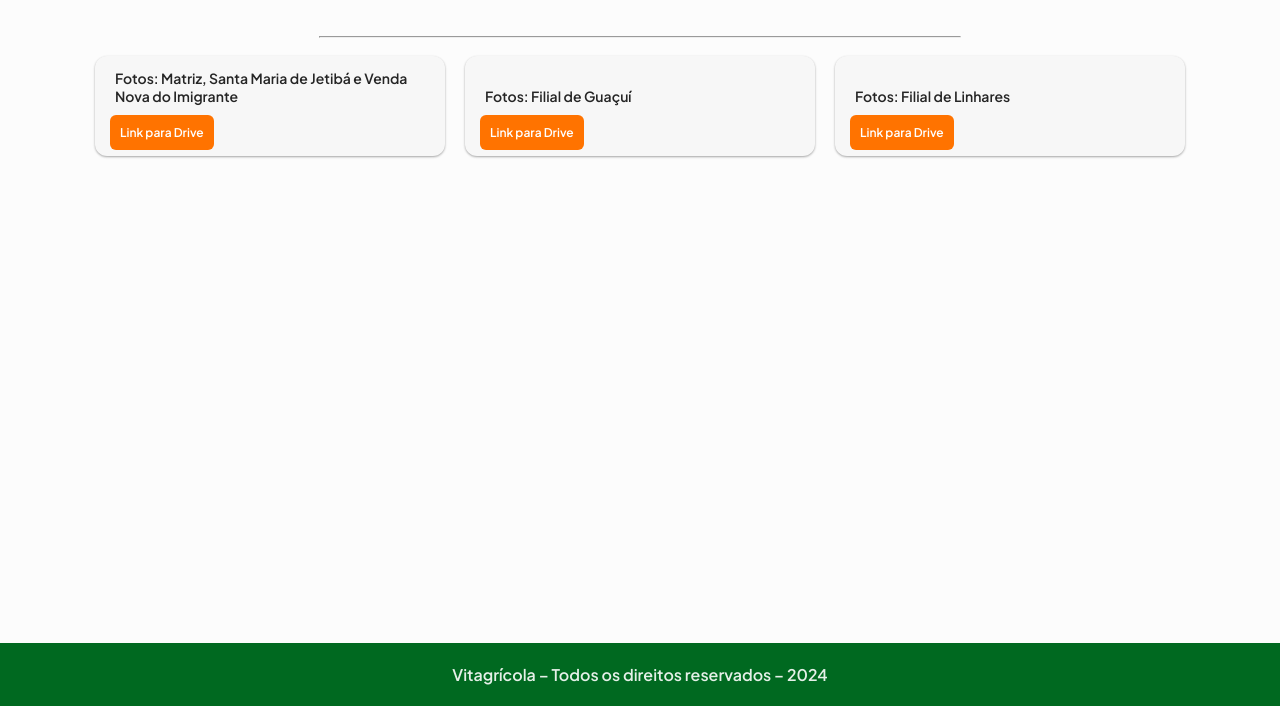
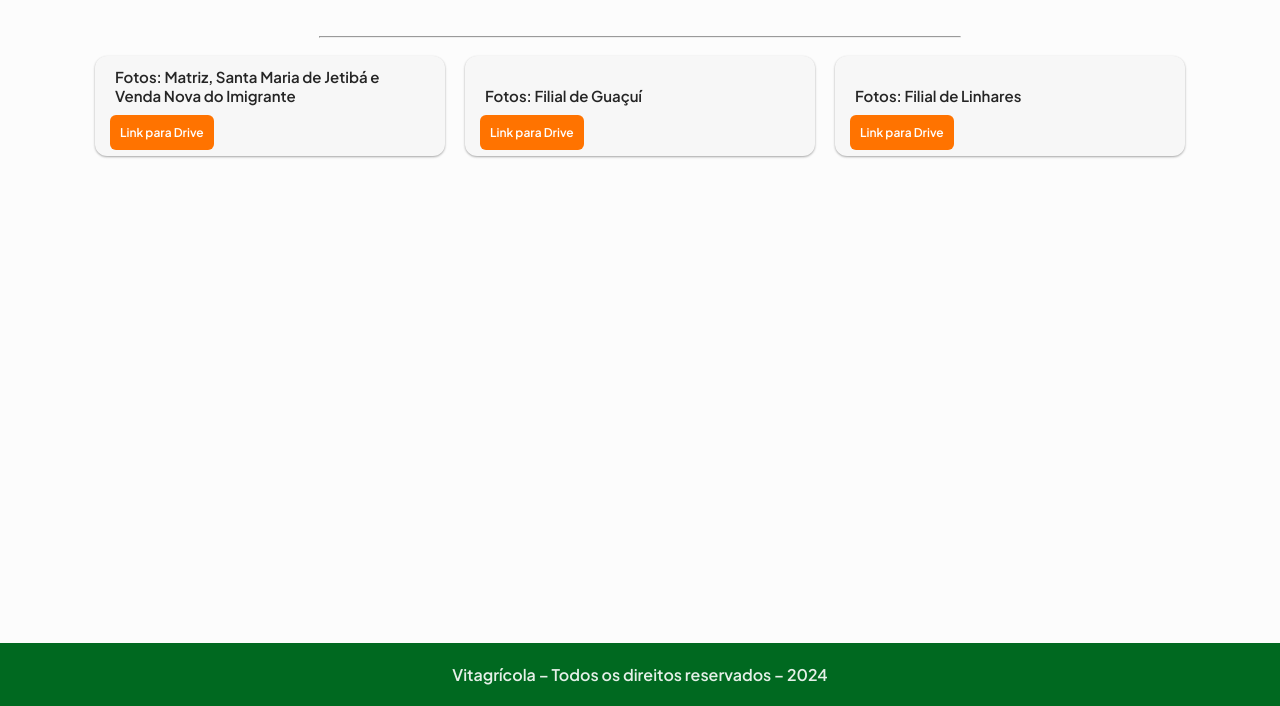
Before and after one commit to vbaaqmoisoixx/Fotos-Vitagr-cola, a plain HTML site: page index.html in a window 1280 px wide. Shown: the part 201-907 px from the top of the page. Drawn offline with Linux system fonts and the light colour scheme.

Commit message:
Update card.css

```diff
--- a/styles/card.css
+++ b/styles/card.css
@@ -1,5 +1,8 @@
 /* Card Styles */
 .card {
+    display: flex;
+    align-items: center;
+    justify-content: center;
     width: 350px;
     height: 100px;
     border-radius: 12px;
@@ -29,7 +32,7 @@
 }
 
 .card h1 {
-    font-size: 14px;
+    font-size: 15px;
     transition: font-size 300ms;
 }
 
```
